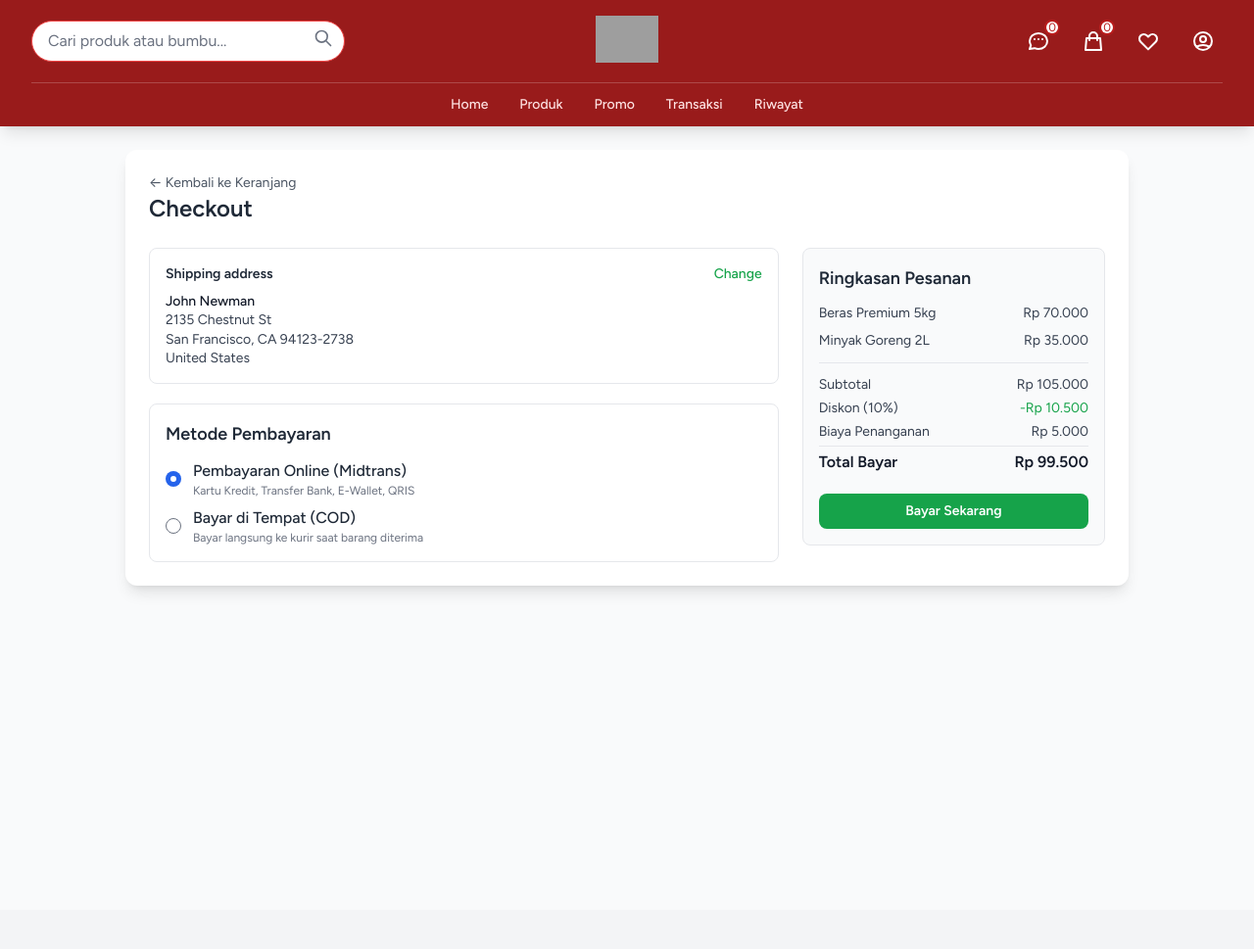
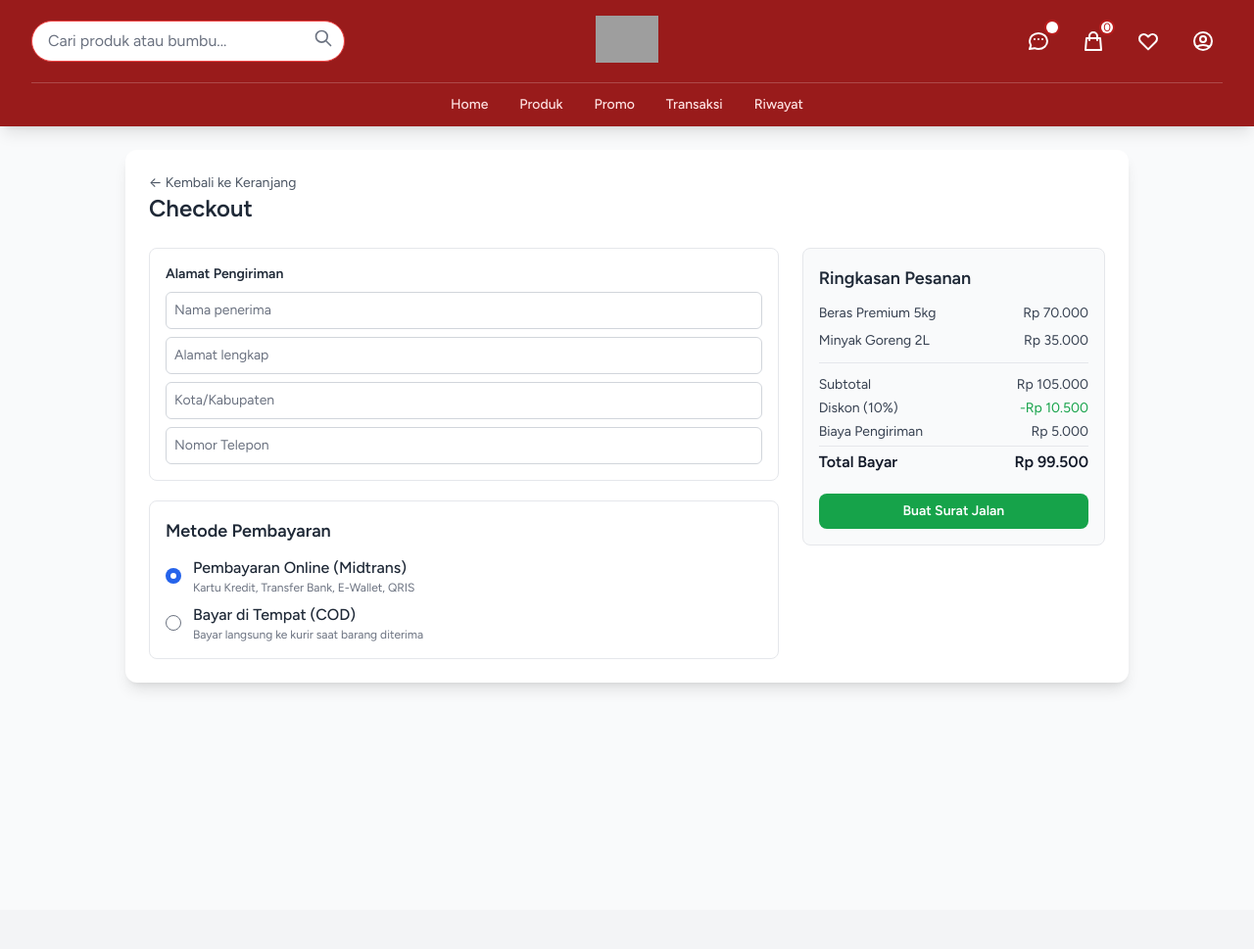
Before and after one commit to Benu-Eka/EcommerceBJL, a Laravel app: page /checkout in a window 1280 px wide. Shown: the top 969 px of the page at 98% size. Run offline with Laravel 12, Linux system fonts and the light colour scheme; a user stored in the database is signed in; data comes from the database, SQL or seed files in the repository; style sheets or scripts are compiled from the project's sources; some libraries are stand-ins or nearby versions; grey boxes are pictures that could not be loaded.

Commit message:
first commit

```diff
--- a/app/Http/Controllers/OrderController.php
+++ b/app/Http/Controllers/OrderController.php
@@ -1,22 +1,46 @@
 <?php
 
 namespace App\Http\Controllers;
+
 use Illuminate\Http\Request;
-use Illuminate\Support\Facades\Session;
+use App\Models\SuratJalan;
+use Illuminate\Support\Facades\Auth;
+use Carbon\Carbon;
+use Illuminate\Support\Facades\Log;
 
 class OrderController extends Controller
 {
-    public function checkout()
+    public function index()
     {
-        // Ambil data dari session cart (jika ada)
-        $cart = Session::get('cart', []);
+        return view('orders.checkout');
+    }
 
-        // Perhitungan total
-        $subtotal = collect($cart)->sum(fn($item) => $item['price'] * $item['quantity']);
-        $handling = 5000; // biaya penanganan tetap
-        $discount = 0; // bisa dikembangkan nanti
-        $total = $subtotal + $handling - $discount;
+    public function store(Request $request)
+    {
+        if (!Auth::check()) {
+            return redirect()->route('login')->with('error', 'Silakan login terlebih dahulu.');
+        }
 
-        return view('orders.checkout', compact('cart', 'subtotal', 'handling', 'discount', 'total'));
+        $pelangganId = Auth::id();
+
+        $sj_id = 'SJ-' . now()->format('ymd') . '-' . strtoupper(substr(uniqid(), -5));
+        SuratJalan::create([
+            'sj_id'             => $sj_id,
+            'user_id'           => 'E-Commerce',
+            'pelanggan_id'      => Auth::id(),
+            'tanggal_surat'     => now(),
+            'status'            => 'Pending',
+            'biaya_pengiriman'  => 5000.00,
+            'diskon_pelanggan'  => 10.00,
+            'subtotal'          => 105000.00,
+        ]);
+
+        Log::info('Surat Jalan berhasil dibuat', [
+            'sj_id' => $sj_id,
+            'pelanggan_id' => Auth::id(),
+            'status' => 'Pending',
+        ]);
+
+        return redirect()->route('orders.checkout')->with('success', "Surat Jalan berhasil dibuat! ID: {$sj_id}");
     }
 }
--- a/config/auth.php
+++ b/config/auth.php
@@ -14,10 +14,6 @@ return [
 ],
 
 'providers' => [
-    'users' => [
-        'driver' => 'eloquent',
-        'model' => App\Models\User::class,
-    ],
 
     'pelanggans' => [
         'driver' => 'eloquent',
--- a/resources/views/chart/index.blade.php
+++ b/resources/views/chart/index.blade.php
@@ -16,7 +16,7 @@
             </svg>
             Kembali
         </a>
-        <h1 class="text-2xl font-bold text-gray-800 mt-3">Keranjang Belanja</h1>
+        <h1 class="text-2xl font-bold text-gray-800 mt-3">Keranjang Belanja 00</h1>
     </div>
 
     <div class="max-w-6xl mx-auto">
@@ -87,7 +87,7 @@
                                         <div class="flex items-center justify-center border rounded-md w-fit text-sm mx-auto">
                                             <button type="submit" name="action" value="decrease"
                                                 class="px-2 text-gray-600 hover:text-green-600 font-bold">−</button>
-                                            <input type="number" name="jumlah" value="{{ $item->jumlah }}" min="1"
+                                            <input type="text" name="jumlah" value="{{ $item->jumlah }}" min="1"
                                                 class="w-12 text-center border-x text-gray-700 font-semibold focus:outline-none">
                                             <button type="submit" name="action" value="increase"
                                                 class="px-2 text-gray-600 hover:text-green-600 font-bold">+</button>
@@ -129,7 +129,7 @@
                         <span class="text-green-600 font-semibold" id="discount">- Rp 0</span>
                     </div>
                     <div class="flex justify-between">
-                        <span>Biaya Penanganan</span>
+                        <span>Biaya Pengiriman</span>
                         <span id="handling">Rp 5.000</span>
                     </div>
                     <hr class="my-2 border-gray-300">
--- a/resources/views/components/navbar.blade.php
+++ b/resources/views/components/navbar.blade.php
@@ -12,7 +12,7 @@
         <div class="flex items-center py-4 border-b border-white border-opacity-20">
 
             {{-- 1. Search Bar (KIRI) --}}
-            <div class="w-1/3 flex justify-start pr-4">
+            {{-- <div class="w-1/3 flex justify-start pr-4">
                 <form action="{{ route('product') }}" method="GET" class="relative w-full max-w-xs">
                     <input
                         type="text"
@@ -28,7 +28,24 @@
                         </svg>
                     </button>
                 </form>
+            </div> --}}
+            <div class="w-1/3 flex justify-start pr-4">
+                <form action="{{ route('product') }}" method="GET" class="relative w-full max-w-xs">
+                <input
+                    type="text"
+                    name="q"
+                    placeholder="Cari produk atau bumbu..."
+                    value="{{ request('q') }}"
+                    class="w-full py-2 px-4 border border-red-500 rounded-full text-gray-800 placeholder-gray-500 bg-white focus:outline-none focus:ring-2 focus:ring-red-300">
+                <button type="submit" class="absolute right-0 top-0 mt-2 mr-3 text-gray-500 hover:text-red-700">
+                    <svg class="w-5 h-5" fill="none" stroke="currentColor" viewBox="0 0 24 24">
+                        <path stroke-linecap="round" stroke-linejoin="round" stroke-width="2"
+                            d="M21 21l-6-6m2-5a7 7 0 11-14 0 7 7 0 0114 0z"/>
+                    </svg>
+                </button>
+            </form>
             </div>
+
 
             {{-- 2. Logo dan Nama Brand (TENGAH) --}}
             <div class="w-1/3 flex justify-center">
@@ -46,7 +63,7 @@
                         <path stroke-linecap="round" stroke-linejoin="round" stroke-width="2"
                             d="M8 10h.01M12 10h.01M16 10h.01M21 12c0 4.418-4.03 8-9 8a9.74 9.74 0 01-4-.84L3 20l1.28-3.84A8.94 8.94 0 013 12c0-4.418 4.03-8 9-8s9 3.582 9 8z"/>
                     </svg>
-                    <span class="absolute top-0 right-0 block h-3 w-3 rounded-full ring-2 ring-red-700 bg-white text-red-700 text-xs text-center leading-3">{{ $cartTotal ?? 0 }}</span>
+                    <span class="absolute top-0 right-0 block h-3 w-3 rounded-full ring-2 ring-red-700 bg-white text-red-700 text-xs text-center leading-3"></span>
                 </a>
 
                 {{-- Ikon Keranjang --}}
--- a/resources/views/layouts/app.blade.php
+++ b/resources/views/layouts/app.blade.php
@@ -6,6 +6,8 @@
     <meta name="csrf-token" content="{{ csrf_token() }}">
 
     <title>{{ config('app.name', 'Laravel') }}</title>
+
+    <script src="https://cdn.jsdelivr.net/npm/sweetalert2@11"></script>
 
     {{-- Fonts --}}
     <link rel="preconnect" href="https://fonts.bunny.net">
--- a/resources/views/orders/checkout.blade.php
+++ b/resources/views/orders/checkout.blade.php
@@ -11,46 +11,35 @@
            class="text-sm text-gray-600 hover:text-green-700 flex items-center gap-1">
             ← Kembali ke Keranjang
         </a>
+
         {{-- HEADER --}}
         <div class="flex justify-between items-center mb-6">
             <h1 class="text-2xl font-bold text-gray-800">Checkout</h1>
+        </div>
 
-        </div>
+        {{-- FORM CHECKOUT --}}
+        <form method="POST" action="{{ route('orders.store') }}">
+            @csrf
 
             <div class="grid grid-cols-1 lg:grid-cols-3 gap-6">
 
-            {{-- BAGIAN KIRI - INFORMASI PENGIRIMAN --}}
+                {{-- BAGIAN KIRI --}}
                 <div class="lg:col-span-2 space-y-5">
 
                     {{-- ALAMAT PENGIRIMAN --}}
-                <div class="border border-gray-200 rounded-lg p-4 relative">
+                    <div class="border border-gray-200 rounded-lg p-4">
+                        <h2 class="text-sm font-semibold text-gray-800 mb-2">Alamat Pengiriman</h2>
 
-    {{-- Alamat Pengiriman --}}
-    <div class="flex justify-between items-start">
-        <h2 class="text-sm font-semibold text-gray-800">Shipping address</h2>
-        <button id="editAddressBtn" class="text-sm text-green-600 hover:text-green-800 font-medium">Change</button>
+                        <div class="space-y-2 text-sm text-gray-700">
+                            <input type="text" name="nama_penerima" placeholder="Nama penerima" required
+                                class="w-full border-gray-300 rounded-md text-sm p-2 focus:ring-green-500 focus:border-green-500">
+                            <input type="text" name="alamat" placeholder="Alamat lengkap" required
+                                class="w-full border-gray-300 rounded-md text-sm p-2 focus:ring-green-500 focus:border-green-500">
+                            <input type="text" name="kota" placeholder="Kota/Kabupaten" required
+                                class="w-full border-gray-300 rounded-md text-sm p-2 focus:ring-green-500 focus:border-green-500">
+                            <input type="text" name="telepon" placeholder="Nomor Telepon" required
+                                class="w-full border-gray-300 rounded-md text-sm p-2 focus:ring-green-500 focus:border-green-500">
                         </div>
-
-    <div id="addressDisplay" class="mt-2 text-sm text-gray-700 leading-snug">
-        <p id="nameDisplay" class="font-medium text-gray-900">John Newman</p>
-        <p id="streetDisplay">2135 Chestnut St</p>
-        <p id="cityDisplay">San Francisco, CA 94123-2738</p>
-        <p id="countryDisplay">United States</p>
-    </div>
-
-    {{-- Form Edit (Tersembunyi) --}}
-    <form id="editAddressForm" class="mt-2 hidden space-y-2">
-        <input type="text" id="nameInput" value="John Newman"
-            class="w-full border-gray-300 rounded-md text-sm p-2 focus:ring-green-500 focus:border-green-500">
-        <input type="text" id="streetInput" value="2135 Chestnut St"
-            class="w-full border-gray-300 rounded-md text-sm p-2 focus:ring-green-500 focus:border-green-500">
-        <input type="text" id="cityInput" value="San Francisco, CA 94123-2738"
-            class="w-full border-gray-300 rounded-md text-sm p-2 focus:ring-green-500 focus:border-green-500">
-        <input type="text" id="countryInput" value="United States"
-            class="w-full border-gray-300 rounded-md text-sm p-2 focus:ring-green-500 focus:border-green-500">
-        <button type="button" id="saveAddressBtn"
-            class="w-full bg-green-600 hover:bg-green-700 text-white font-medium py-1.5 rounded-md text-sm">Save</button>
-    </form>
                     </div>
 
                     {{-- METODE PEMBAYARAN --}}
@@ -79,12 +68,13 @@
                 <div class="bg-gray-50 border border-gray-200 rounded-lg p-4 h-fit">
                     <h2 class="text-lg font-semibold text-gray-800 mb-3">Ringkasan Pesanan</h2>
 
-                <div class="space-y-2 mb-3">
-                    <div class="flex justify-between text-sm text-gray-700">
+                    {{-- Daftar Barang Sementara (simulasi tampilan) --}}
+                    <div id="cartItems" class="space-y-2 mb-3 text-sm text-gray-700">
+                        <div class="flex justify-between">
                             <span>Beras Premium 5kg</span>
                             <span>Rp 70.000</span>
                         </div>
-                    <div class="flex justify-between text-sm text-gray-700">
+                        <div class="flex justify-between">
                             <span>Minyak Goreng 2L</span>
                             <span>Rp 35.000</span>
                         </div>
@@ -92,71 +82,68 @@
 
                     <hr class="my-3">
 
+                    {{-- Ringkasan --}}
                     <div class="space-y-1 text-sm text-gray-700">
                         <div class="flex justify-between">
                             <span>Subtotal</span>
-                        <span>Rp 105.000</span>
+                            <span id="subtotal">Rp 105.000</span>
                         </div>
                         <div class="flex justify-between">
                             <span>Diskon (10%)</span>
-                        <span class="text-green-600">-Rp 10.500</span>
+                            <span id="diskon" class="text-green-600">-Rp 10.500</span>
                         </div>
                         <div class="flex justify-between">
-                        <span>Biaya Penanganan</span>
-                        <span>Rp 5.000</span>
+                            <span>Biaya Pengiriman</span>
+                            <span id="biayaPengiriman">Rp 5.000</span>
                         </div>
                         <hr class="my-2">
                         <div class="flex justify-between font-semibold text-gray-900 text-base">
                             <span>Total Bayar</span>
-                        <span>Rp 99.500</span>
+                            <span id="totalBayar">Rp 99.500</span>
                         </div>
                     </div>
 
-                <button id="payButton"
+                    <button type="submit"
                         class="w-full mt-5 bg-green-600 hover:bg-green-700 text-white font-semibold py-2 rounded-lg transition text-sm">
-                    Bayar Sekarang
+                        Buat Surat Jalan
                     </button>
                 </div>
             </div>
+        </form>
     </div>
 </div>
 
 <x-footer />
 
-{{-- SCRIPT --}}
+{{-- ✅ SWEETALERT FEEDBACK --}}
+<script src="https://cdn.jsdelivr.net/npm/sweetalert2@11"></script>
+
+@if (session('success'))
 <script>
-document.addEventListener('DOMContentLoaded', () => {
-    const editBtn = document.getElementById('editAddressBtn');
-    const form = document.getElementById('editAddressForm');
-    const display = document.getElementById('addressDisplay');
-    const saveBtn = document.getElementById('saveAddressBtn');
-
-    editBtn.addEventListener('click', () => {
-        form.classList.toggle('hidden');
-        display.classList.toggle('hidden');
-        editBtn.textContent = form.classList.contains('hidden') ? 'Change' : 'Cancel';
-    });
-
-    saveBtn.addEventListener('click', () => {
-        document.getElementById('nameDisplay').textContent = document.getElementById('nameInput').value;
-        document.getElementById('streetDisplay').textContent = document.getElementById('streetInput').value;
-        document.getElementById('cityDisplay').textContent = document.getElementById('cityInput').value;
-        document.getElementById('countryDisplay').textContent = document.getElementById('countryInput').value;
-
-        form.classList.add('hidden');
-        display.classList.remove('hidden');
-        editBtn.textContent = 'Change';
-        alert('Alamat berhasil diperbarui!');
-    });
-    // Simulasi pembayaran Midtrans
-    document.getElementById('payButton').addEventListener('click', () => {
-        const metode = document.querySelector('input[name="pembayaran"]:checked').value;
-        if (metode === 'midtrans') {
-            alert('Redirect ke halaman pembayaran Midtrans...');
-        } else {
-            alert('Pesanan akan dibayar di tempat (COD)');
+Swal.fire({
+    icon: 'success',
+    title: 'Berhasil!',
+    text: '{{ session('success') }}',
+    confirmButtonText: 'OK',
+    confirmButtonColor: '#16a34a'
+}).then((result) => {
+    if (result.isConfirmed) {
+        window.location.href = "{{ url('/product') }}"; // 🔁 redirect ke halaman produk
     }
 });
+</script>
+@endif
+
+@if (session('error'))
+<script>
+Swal.fire({
+    icon: 'error',
+    title: 'Gagal!',
+    text: '{{ session('error') }}',
+    confirmButtonText: 'OK',
+    confirmButtonColor: '#dc2626'
 });
 </script>
+@endif
+
 @endsection
--- a/resources/views/product.blade.php
+++ b/resources/views/product.blade.php
@@ -92,4 +92,6 @@
         </main>
         <x-footer />
     </div>
+
+
 @endsection
--- a/resources/views/products/detail.blade.php
+++ b/resources/views/products/detail.blade.php
@@ -32,7 +32,7 @@
             {{-- Detail Produk --}}
             <div class="w-full md:w-1/2">
                 <h1 class="text-3xl font-bold text-gray-800 mb-2">{{ $product->nama_barang }}</h1>
-                <p class="text-gray-500 text-sm mb-4">Kode Barang: **{{ $product->kode_barang }}**</p>
+                <p class="text-gray-500 text-sm mb-4">Kode Barang: {{ $product->kode_barang }}</p>
                 <p class="text-2xl font-extrabold text-red-700 mb-4" id="product-price">
                     Rp {{ number_format($product->harga_jual, 0, ',', '.') }}
                 </p>
--- a/routes/web.php
+++ b/routes/web.php
@@ -59,6 +59,15 @@ Route::middleware('auth:pelanggan')->group(function () {
     Route::get('/profile', [ProfileController::class, 'index'])->name('profile.index');
     Route::get('/profile/edit', [ProfileController::class, 'edit'])->name('profile.edit');
     Route::match(['post', 'put'], '/profile/update', [ProfileController::class, 'update'])->name('profile.update');
+
+    // CHECKOUT
+    Route::delete('/cart/{id}', [CartController::class, 'destroy'])->name('cart.destroy');
+    Route::put('/cart/{id}', [CartController::class, 'update'])->name('cart.update');
+    Route::post('/checkout', [CheckoutController::class, 'store'])->name('checkout');
+    Route::put('/cart/update-all', [CartController::class, 'updateAll'])->name('cart.updateAll');
+
+    Route::get('/checkout', [OrderController::class, 'index'])->name('orders.checkout');
+    Route::post('/checkout', [OrderController::class, 'store'])->name('orders.store');
 });
 
 /*
@@ -74,10 +83,5 @@ Route::view('/riwayat', 'orders.riwayat')->name('riwayat');
 require __DIR__ . '/auth.php';
 
 
-Route::delete('/cart/{id}', [CartController::class, 'destroy'])->name('cart.destroy');
-Route::put('/cart/{id}', [CartController::class, 'update'])->name('cart.update');
-Route::post('/checkout', [CheckoutController::class, 'store'])->name('checkout');
-Route::put('/cart/update-all', [CartController::class, 'updateAll'])->name('cart.updateAll');
-
-
-Route::get('/checkout', [OrderController::class, 'checkout'])->name('orders.checkout');
+Route::post('/checkout/process', [OrderController::class, 'process'])->name('checkout.process');
+Route::get('/transaksi', [OrderController::class, 'transaksi'])->name('orders.transaksi');
```
Also changed, not shown: app/Http/Controllers/CartController.php (+17 -0 lines), app/Models/Order.php (+1 -8 lines), app/Models/SuratJalan.php (added, +27 -0 lines), resources/views/products/cart.blade.php (deleted, +0 -126 lines), app/Http/Controllers/ProductController.php (line endings or trailing spaces), database/migrations/2025_11_06_132735_create_orders_table.php (added). Lines whose indentation alone changed are shown as unchanged.
